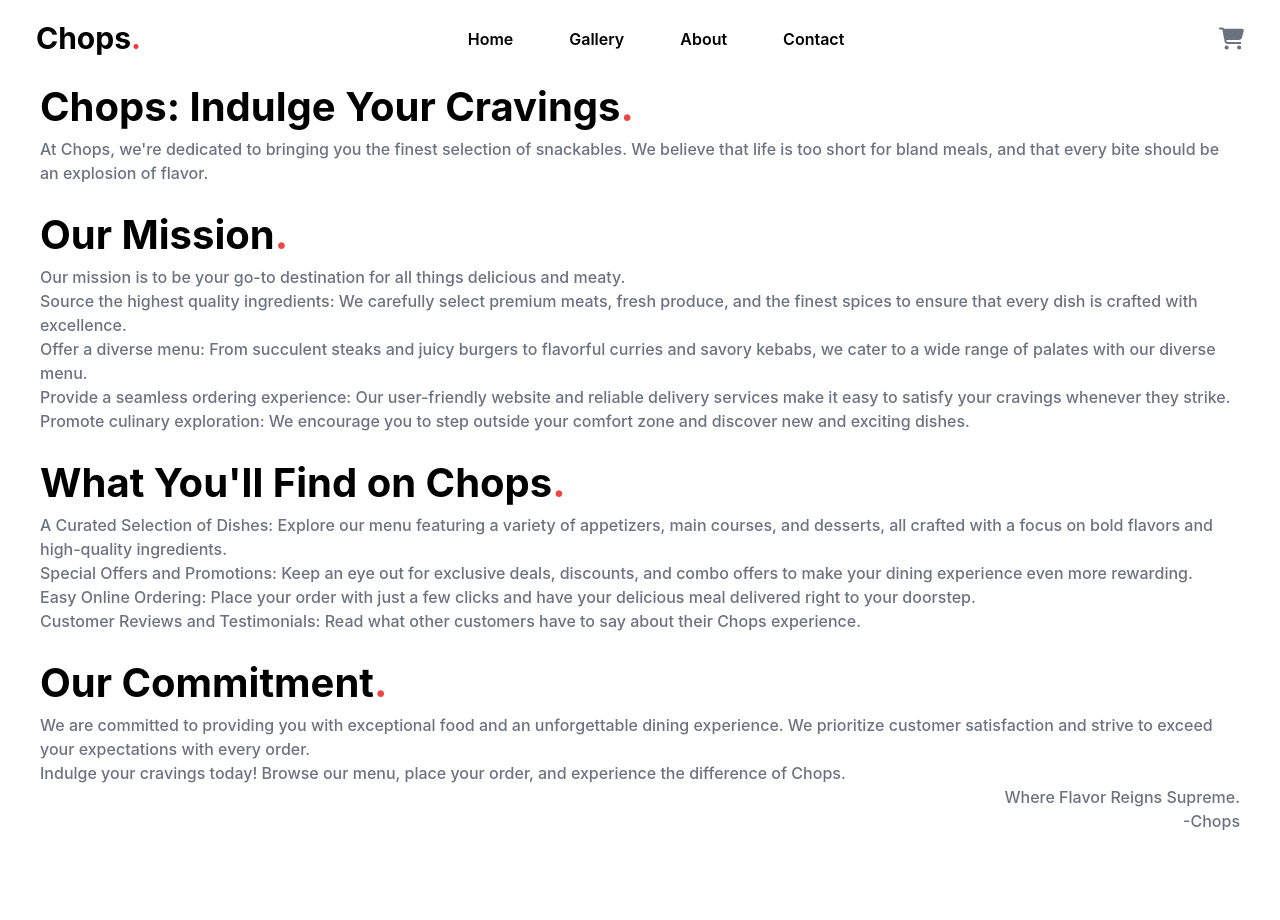
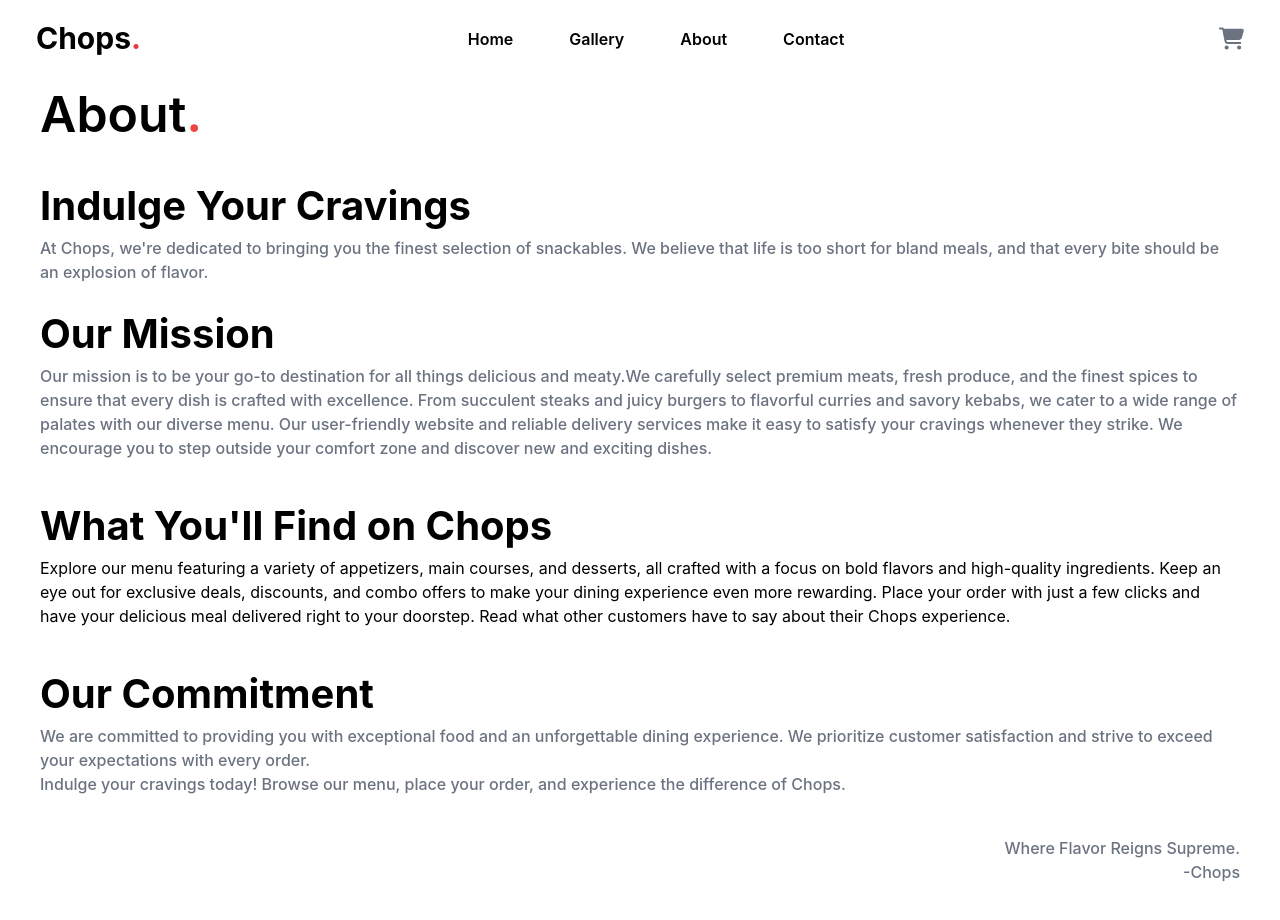
Before and after one commit to ifubaraboye/chops., a React (Create React App) app: page /about in a window 1280 px wide. Shown: the top 920 px of the page. Before the commit the page ends 833 px from the top, so only its background shows below. Built offline with nearby package versions, Linux system fonts and the light colour scheme; a web font is replaced by a local one.

Commit message:
modified file

```diff
--- a/src/components/Navbar.jsx
+++ b/src/components/Navbar.jsx
@@ -5,14 +5,14 @@ import { FaCartShopping } from 'react-icons/fa6'
 
 export const Navbar = () => {
   return (
-    <div className='flex justify-between px-9 px-auto py-4 items-center'>
+    <div className='flex justify-between px-9 px-auto py-4 items-center flex-wrap'>
         <div className='flex items-baseline'>
             <p className='text-[30px] font-bold'>Chops</p>
             <p className='text-[30px] font-bold text-[#E63946]'>.</p>
         </div>
 
         <div>
-            <ul className='flex pr-12 gap-x-14 font-semibold'>
+            <ul className='pr-12 gap-x-14 font-semibold hidden sm:hidden lg:visible lg:flex'>
                 <li className=''><Link to='/'>Home</Link></li>
                 <li className=''><Link to='/gallery'>Gallery</Link></li>
                 <li className=''><Link to='/about'>About</Link></li>
--- a/src/pages/About.js
+++ b/src/pages/About.js
@@ -7,39 +7,48 @@ export function About() {
     return (
       <div>
         <Navbar />
-        <div className="px-10">
+        <div className="px-10 px-auto">
+          <p className="text-[50px] font-semibold mb-6 flex">About <span className="text-red-500">.</span></p>
           <p>
 
-<p className="text-[40px] font-bold flex">Chops: Indulge Your Cravings <span className='text-red-500'>.</span><br></br></p>
+<p className="text-[40px] font-bold flex">Indulge Your Cravings <br></br></p>
 
 <p className="text-gray-500 font-medium pb-5">At Chops, we're dedicated to bringing you the finest selection of snackables. We believe that life is too short for bland meals, and that every bite should be an explosion of flavor. <br></br></p>
 
-<p className="text-[40px] font-bold flex">Our Mission <span className='text-red-500'>.</span> <br></br> </p>
-
-<p className="text-gray-500 font-medium">Our mission is to be your go-to destination for all things delicious and meaty.</p>
-
-<p className="text-gray-500 font-medium">Source the highest quality ingredients: We carefully select premium meats, fresh produce, and the finest spices to ensure that every dish is crafted with excellence. <br></br></p>
-<p className="text-gray-500 font-medium">Offer a diverse menu: From succulent steaks and juicy burgers to flavorful curries and savory kebabs, we cater to a wide range of palates with our diverse menu. <br></br></p>
-<p className="text-gray-500 font-medium">Provide a seamless ordering experience: Our user-friendly website and reliable delivery services make it easy to satisfy your cravings whenever they strike. <br></br></p>
-<p className="text-gray-500 font-medium pb-5">Promote culinary exploration: We encourage you to step outside your comfort zone and discover new and exciting dishes. <br></br></p>
+<p className="text-[40px] font-bold flex">Our Mission <br></br> </p>
 
 
-<p className="text-[40px] font-bold flex">What You'll Find on Chops <span className='text-red-500'>.</span> <br></br> </p>
 
-<p className="text-gray-500 font-medium">A Curated Selection of Dishes: Explore our menu featuring a variety of appetizers, main courses, and desserts, all crafted with a focus on bold flavors and high-quality ingredients. <br></br></p>
-<p className="text-gray-500 font-medium">Special Offers and Promotions: Keep an eye out for exclusive deals, discounts, and combo offers to make your dining experience even more rewarding. <br></br></p>
-<p className="text-gray-500 font-medium">Easy Online Ordering: Place your order with just a few clicks and have your delicious meal delivered right to your doorstep. <br></br></p>
-<p className="text-gray-500 font-medium pb-5">Customer Reviews and Testimonials: Read what other customers have to say about their Chops experience. <br></br></p>
+<div className="text-gray-500 font-medium pb-9">
+  <p>Our mission is to be your go-to destination for all things delicious and meaty.We carefully select premium meats, fresh produce, and the finest spices to ensure that every dish is crafted with excellence.
+From succulent steaks and juicy burgers to flavorful curries and savory kebabs, we cater to a wide range of palates with our diverse menu.
+Our user-friendly website and reliable delivery services make it easy to satisfy your cravings whenever they strike.
+We encourage you to step outside your comfort zone and discover new and exciting dishes.</p>
+
+</div>
 
 
-<p className="text-[40px] font-bold flex">Our Commitment <span className='text-red-500'>.</span></p>
+
+<p className="text-[40px] font-bold flex">What You'll Find on Chops<br></br> </p>
+<div className="pb-9">
+    <p>
+    Explore our menu featuring a variety of appetizers, main courses, and desserts, all crafted with a focus on bold flavors and high-quality ingredients.
+Keep an eye out for exclusive deals, discounts, and combo offers to make your dining experience even more rewarding.
+Place your order with just a few clicks and have your delicious meal delivered right to your doorstep.
+Read what other customers have to say about their Chops experience.
+    </p>
+</div>
+
+
+
+<p className="text-[40px] font-bold flex">Our Commitment</p>
 
 <p className="text-gray-500 font-medium">We are committed to providing you with exceptional food and an unforgettable dining experience. We prioritize customer satisfaction and strive to exceed your expectations with every order. <br></br></p>
 
 <p className="text-gray-500 font-medium">Indulge your cravings today! Browse our menu, place your order, and experience the difference of Chops. <br></br> </p>
 
 
-<div className="text-gray-500">
+<div className="text-gray-500 pt-10 pb-10">
 <p className="text-right font-medium text">Where Flavor Reigns Supreme.</p>
 <p className="text-right font-medium">-Chops</p>
 </div>
--- a/src/pages/Contact.js
+++ b/src/pages/Contact.js
@@ -9,16 +9,26 @@ export function Contact() {
         <div className="px-8">
           <h1 className="text-[50px] font-semibold mb-6 flex">Contact Us <span className="text-red-500">.</span> </h1>
 
-          <div>
+          <div className="grid ">
             <form>
               <div>
                 <input type="text" placeholder="First Name" className="p-3 mb-3 w-[300px] bg-gray-100 focus:outline-none "></input> <br></br>
                 <input type="text" placeholder="Last Name" className="p-3 mb-3 bg-gray-100 w-[300px] focus:outline-none"></input> <br></br>
                 <input type="email" placeholder="Email" className="p-3 bg-gray-100 w-[300px] mb-3 focus:outline-none"></input> <br></br>
                 {/* <input type="textarea" className="w-[500px]  bg-gray-100 focus:outline-none" placeholder="Your Message" ></input> */}
-                <textarea className="bg-gray-100 p-3 resize-none focus:outline-none" placeholder="Enter message" rows={10} cols={60}></textarea>
+
+                <div className="sm:hidden lg:visible">
+                <textarea className="bg-gray-100 p-3 resize-none focus:outline-none " placeholder="Enter message" rows={10} cols={60}></textarea>
+
+                </div>
+
+                <div className="lg:hidden">
+                <textarea className="bg-gray-100 p-3 resize-none focus:outline-none " placeholder="Enter message" rows={10} cols={28}></textarea>
+                </div>
               </div>
-              <button className="p-3 border outline-none mt-4 bg-[#E63946] text-white font-semibold">Send Message</button>
+              <div className="pb-10">
+                <button className="p-3 border outline-none mt-4 bg-[#E63946] text-white font-semibold">Send Message</button>
+              </div>
             </form>
           </div>
         </div>
--- a/src/pages/Gallery.js
+++ b/src/pages/Gallery.js
@@ -14,7 +14,7 @@ export function Gallery() {
       <div className="px-8">
         <h1 className="text-[50px] font-bold flex">Gallery <span className="text-red-500">.</span> </h1>
 
-        <div className="grid grid-cols-5 gap-x-5 gap-y-5 flex-wrap pb-20">
+        <div className="grid gap-y-5 md:grid-cols-2 md:gap-x-5 lg:grid-cols-5 pb-20">
           <img src={Chicken} alt="chicken"></img>
           <img src={Chicken} alt="chcken"></img>
           <img src={Closeup} alt="closeup"></img>
```
